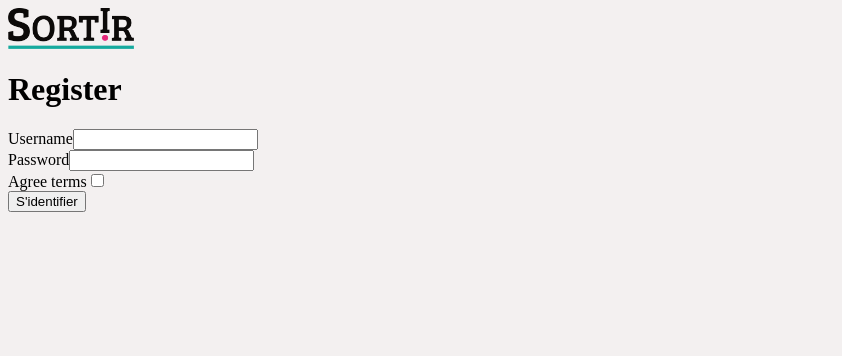
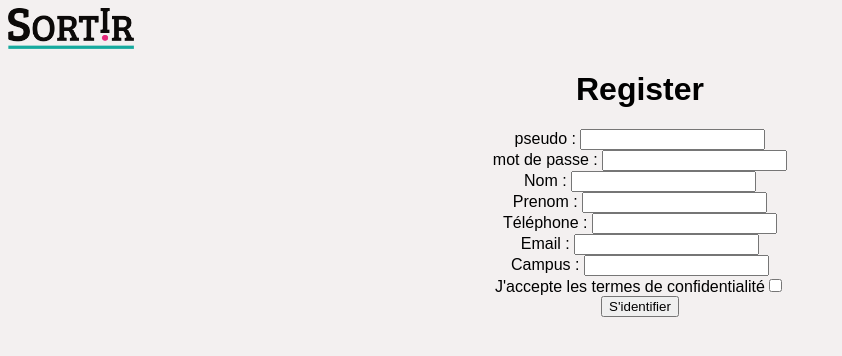
Before and after one commit to laureeeent/Sortir, a Symfony app: template templates/registration/register.html.twig in a window 1280 px wide. Shown: the top 356 px of the page, without its empty margins (0-842 px from the left). Run offline with Twig, Linux system fonts and the light colour scheme; the template is opened without the code that fills it, so the values that code supplies are empty; form fields are guessed from the names that the template uses; some libraries are stand-ins or nearby versions.

Commit message:
CHANGE : Js ajout lieu

```diff
--- /dev/null
+++ b/public/css/connection.css
@@ -0,0 +1,5 @@
+
+form{
+    text-align: center;
+    justify-items: center;
+}
--- a/public/css/style.css
+++ b/public/css/style.css
@@ -1,3 +1,7 @@
+html {
+    font-family: "Arial";
+}
+
 body{
     background-color: #f3f0f0;
 }
--- a/templates/registration/register.html.twig
+++ b/templates/registration/register.html.twig
@@ -3,14 +3,37 @@
 {% block title %}Register{% endblock %}
 
 {% block body %}
-    <h1>Register</h1>
+
+    <link rel="stylesheet" href="{{ asset('css/connection.css') }}">
+    <h1 style="text-align: center">Register</h1>
 
     {{ form_start(registrationForm) }}
-        {{ form_row(registrationForm.username) }}
+        {{ form_row(registrationForm.username, {
+            label : "pseudo : "
+        }) }}
         {{ form_row(registrationForm.plainPassword, {
-            label: 'Password'
+            label: 'mot de passe : '
         }) }}
-        {{ form_row(registrationForm.agreeTerms) }}
+        {{ form_row(registrationForm.nom, {
+            label : "Nom : "
+        })  }}
+        {{ form_row(registrationForm.prenom, {
+            label : "Prenom : "
+        })  }}
+        {{ form_row(registrationForm.telephone, {
+            label : "Téléphone : "
+        })  }}
+        {{ form_row(registrationForm.email, {
+            label : "Email : "
+        })  }}
+        {{ form_row(registrationForm.campus, {
+            label : "Campus : "
+        })  }}
+        {{ form_row(registrationForm.agreeTerms, {
+            label : "J'accepte les termes de confidentialité"
+        }) }}
+
+
 
         <button type="submit" class="btn">S'identifier</button>
     {{ form_end(registrationForm) }}
```
Also changed, not shown: templates/security/login.html.twig (+9 -5 lines).
